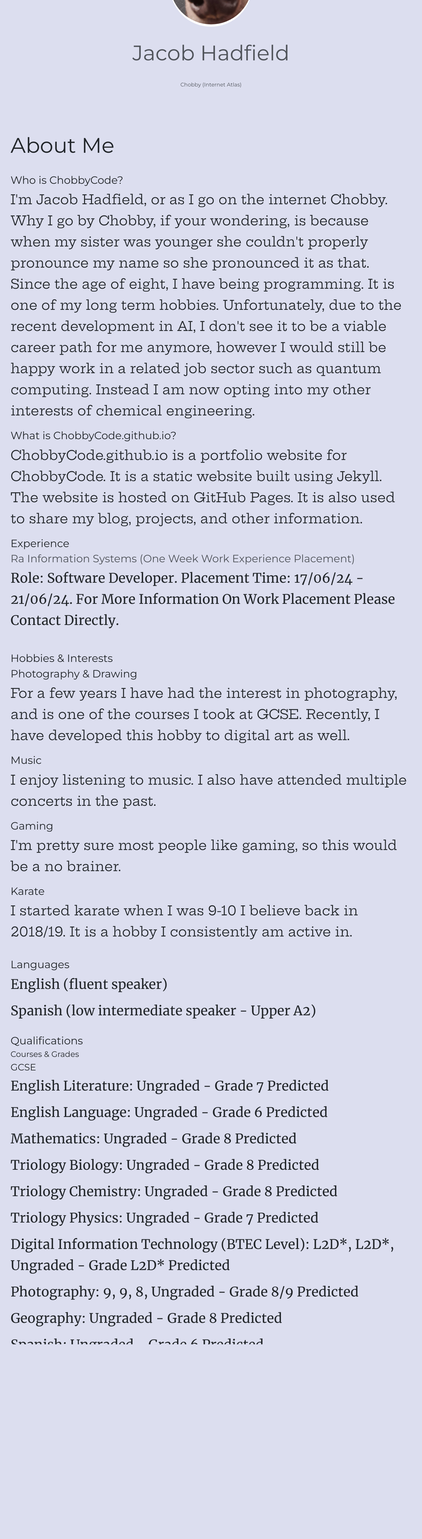
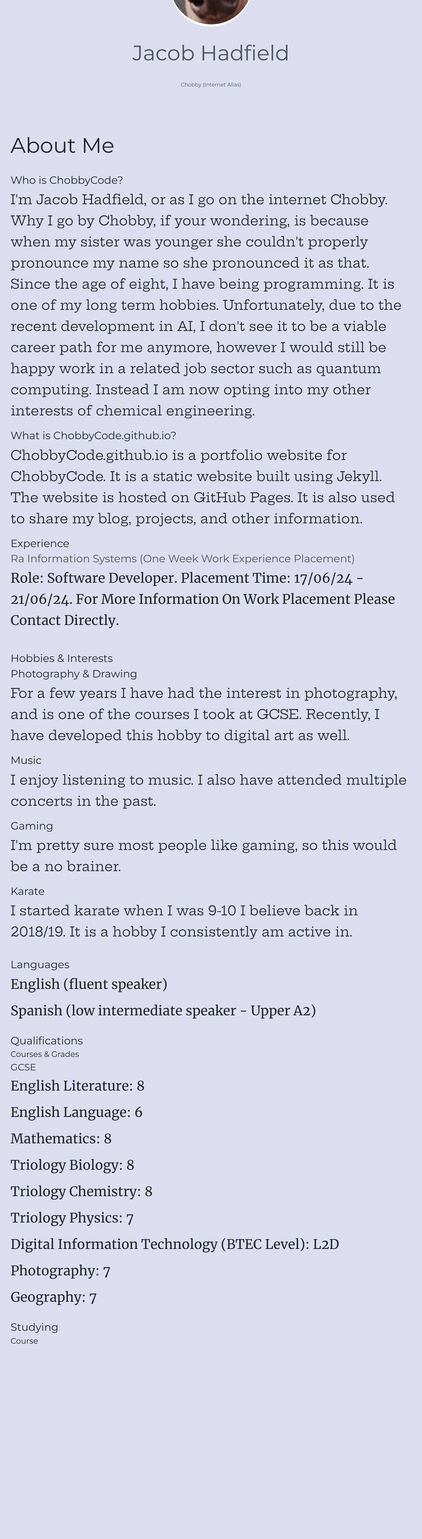
Before and after one commit to ChobbyCode/ChobbyCode.github.io, a Jekyll site: the page built from about.html, in a window 1280 px wide. Shown: the part 336-5000 px from the top of the page at 33% size. Built offline with Jekyll 4.4.1, drawn with Linux system fonts in a browser that asks for light colours; some of the changed lines change nothing that is shown.

Commit message:
Updated about.html

```diff
--- a/about.html
+++ b/about.html
@@ -9,7 +9,7 @@
 
   <img class="pfp" src="/assets/ProfilePicture.jpg" width="250" />
   <h1 class="name-spot text-center text-muted">Jacob Hadfield</h1>
-  <h6 class="name-spot text-center text-muted">Chobby (Internet Atlas)</h6>
+  <h6 class="name-spot text-center text-muted">Chobby (Internet Alias)</h6>
 </section>
 
 <h1>About Me</h1>
@@ -64,47 +64,24 @@
   <h4>Courses & Grades</h4>
   <section>
     <h3>GCSE</h3>
-    <p>English Literature: Ungraded - Grade 7 Predicted</p>
-    <p>English Language: Ungraded - Grade 6 Predicted</p>
-    <p>Mathematics: Ungraded - Grade 8 Predicted</p>
-    <p>Triology Biology: Ungraded - Grade 8 Predicted</p>
-    <p>Triology Chemistry: Ungraded - Grade 8 Predicted</p>
-    <p>Triology Physics: Ungraded - Grade 7 Predicted</p>
-    <p>Digital Information Technology (BTEC Level): L2D*, L2D*, Ungraded - Grade L2D* Predicted </p>
-    <p>Photography: 9, 9, 8, Ungraded - Grade 8/9 Predicted</p>
-    <p>Geography: Ungraded - Grade 8 Predicted</p>
-    <p>Spanish: Ungraded - Grade 6 Predicted</p>
+    <p>English Literature: 8</p>
+    <p>English Language: 6</p>
+    <p>Mathematics: 8</p>
+    <p>Triology Biology: 8</p>
+    <p>Triology Chemistry: 8</p>
+    <p>Triology Physics: 7</p>
+    <p>Digital Information Technology (BTEC Level): L2D </p>
+    <p>Photography: 7</p>
+    <p>Geography: 7</p>
   </section>
-
   <section>
-    <h6>If Interested Here Are My Grades For Each Mock I Have Done On My Courses</h6>
-    <p>English Literature Paper 1: Grade 6 (Did In June 2024)</p>
-    <p>English Literature Paper 2: Grade 7 (Did In December 2024)</p>
-    <p>English Language Paper 1: Grade 7 (Did In June 2024)</p>
-    <p>English Language Paper 2: Grade 6 (Did In December 2024)</p>
-    <p>Triology Biology Paper 1: Grade 7 (Did In June 2024)</p>
-    <p>Triology Biology Paper 2: Grade 9 (Did In February 2025)</p>
-    <p>Triology Chemistry Paper 1: Grade 7 (Did In June 2024)</p>
-    <p>Triology Chemistry Paper 2: Grade 9 (Did In February 2025)</p>
-    <p>Triology Physics Paper 1: Grade 6 (Did In June 2024)</p>
-    <p>Triology Physics Paper 2: Grade 9 (Did In February 2025)</p>
-    <p>Mathematics Overall: Grade 8 Overall</p>
-    <p>Mathematics Individual Paper 4: 8</p>
-    <p>Mathematics Individual Paper 5: 8</p>
-    <p>Mathematics Individual Paper 6: 7</p>
-    <p>Geography Paper 1: Grade 8 (Did In December 2024)</p>
-    <p>Geography Paper 2: Grade 7 (Did In February 2025)</p>
-    <p>Geography Paper 3: Grade 8 (Did In December 2024)</p>
-    <p>Spanish Overall: Grade 6</p>
-    <p>Spanish Listening: Grade 3 (Did In February 2025)</p>
-    <p>Spanish Speaking: Grade 6 (Did In February 2025)</p>
-    <p>Spanish Writing: Grade 7 (Did In February 2025)</p>
-    <p>Spanish Reading: Grade 8 (Did In February 2025)</p>
-    <p>Digital Information Technology: Level 2 Distinction * (Stared)</p>
-
+    <h2>Studying</h2>
+    <h4>Course</h4>
+    <p>A Level Computer Science</p>
+    <p>A Level Chemistry</p>
+    <p>A Level Mathematics</p>
   </section>
 </section>
-
 
 <section>
   <h2>Projects</h2>
@@ -131,3 +108,7 @@
   <p>Business Enquiries: jacobhadfield99@gmail.com</p>
   <p>Other Enquiries: ChobbyCode@gmail.com</p>
 </section>
+
+<section>
+  <p>This page was last edited on the 18th October 2025</p>
+</section>
```
